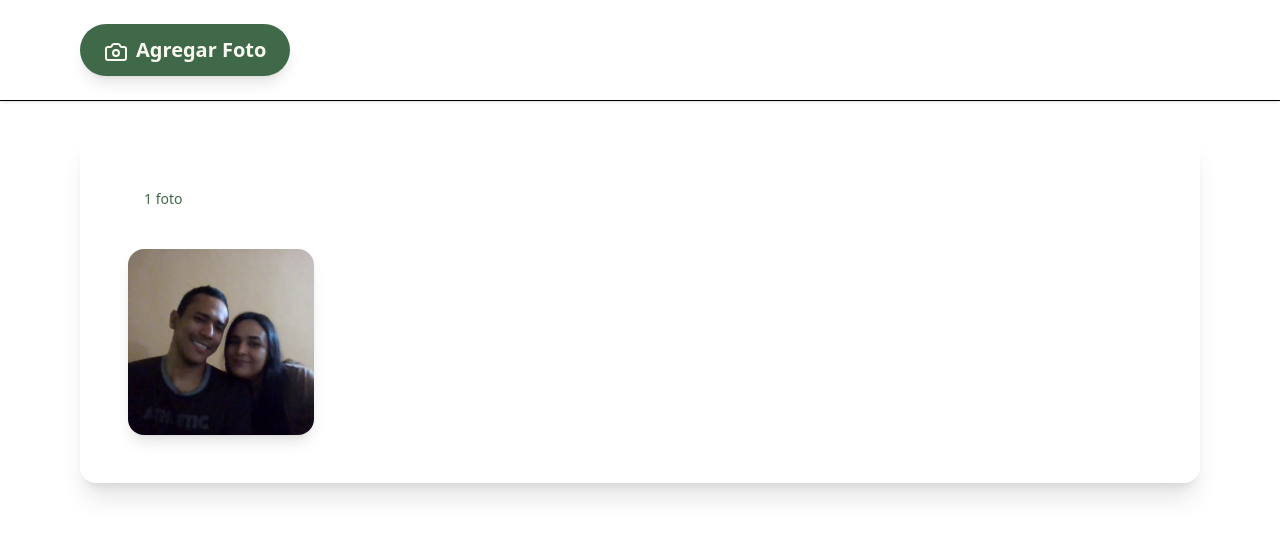
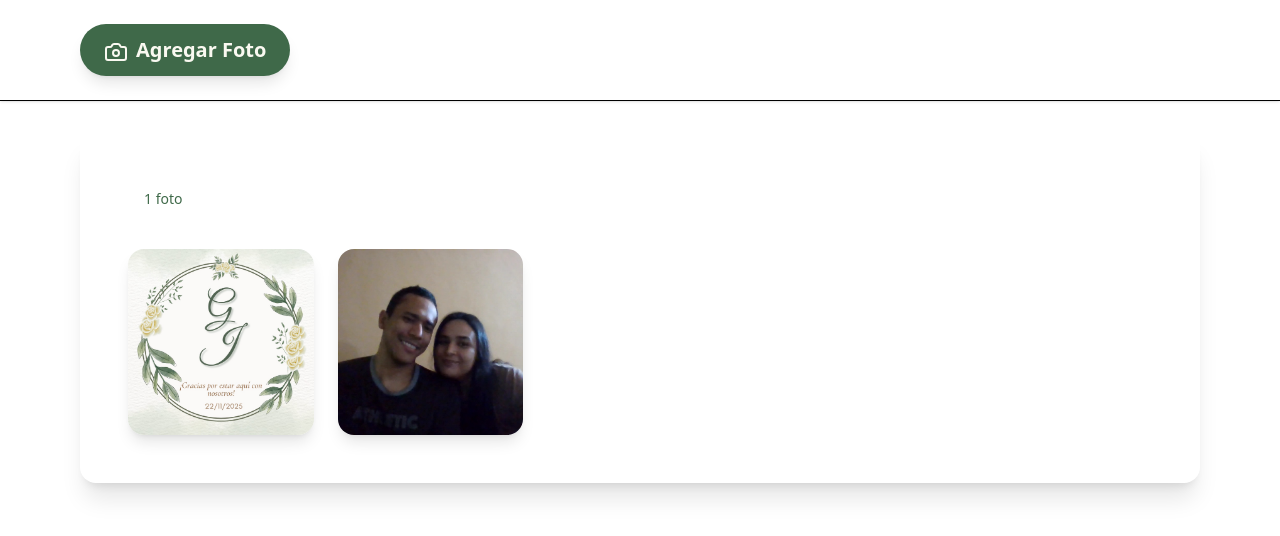
Before and after one commit to Chuyto70/weddin-app, a Next.js app: page /gallery in a window 1280 px wide. Shown: the top 536 px of the page. Built offline with nearby package versions, Linux system fonts and the light colour scheme.

Commit message:
feat(gallery): add welcome image to photo gallery

```diff
--- a/components/PhotoGallery.tsx
+++ b/components/PhotoGallery.tsx
@@ -139,6 +139,18 @@ export default function PhotoGallery() {
       </div>
 
       <div className="grid grid-cols-1 sm:grid-cols-2 md:grid-cols-3 lg:grid-cols-4 xl:grid-cols-5 gap-6">
+        <div
+            className="group aspect-square relative overflow-hidden rounded-2xl shadow-lg hover:shadow-2xl transition-all duration-300 transform hover:-translate-y-1 bg-card cursor-pointer"
+          >
+            <Image
+              src={"/welcome-image.jpeg"}
+              alt={`Foto de bienvenida de la boda`}
+              fill
+              unoptimized
+              className="object-cover group-hover:scale-110 transition-transform duration-500"
+              sizes="(max-width: 640px) 100vw, (max-width: 768px) 50vw, (max-width: 1024px) 33vw, (max-width: 1280px) 25vw, 20vw"
+            />
+          </div>
         {photos.map((photo, index) => (
           <div
             key={index}
```
Also changed, not shown: public/welcome-image.jpeg (added).
